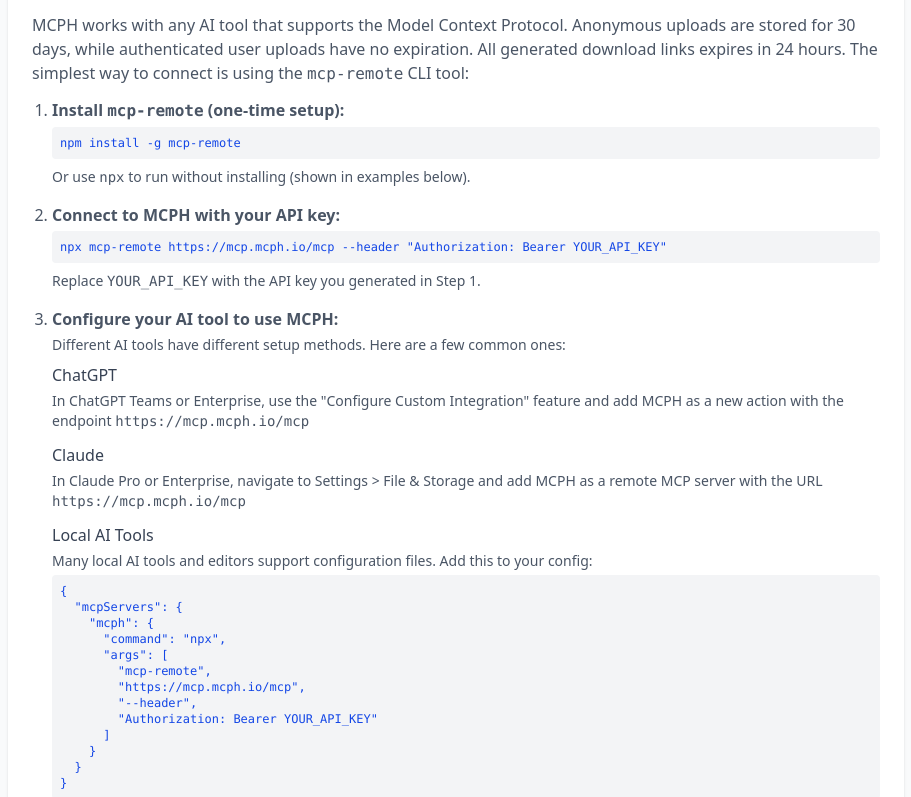
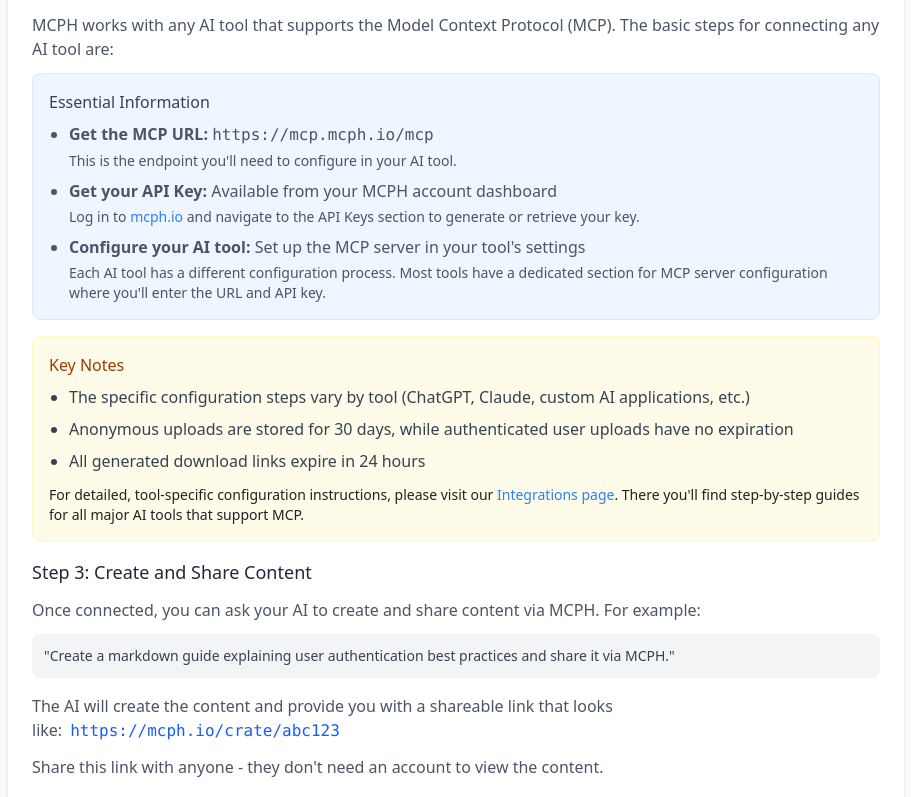
Before and after one commit to ravediamond/MCPH, a Next.js app: page /docs in a window 1280 px wide. Shown: the part 6063-6860 px from the top of the page, without its empty margins (184-1095 px from the left). Built offline with nearby package versions, Linux system fonts and the light colour scheme; no server answers.

Commit message:
feat: improve doc

```diff
--- a/app/docs/page.tsx
+++ b/app/docs/page.tsx
@@ -781,88 +781,78 @@
             Step 2: Connect Your AI Tool
           </h3>
           <p className="text-gray-600 mb-3">
-            MCPH works with any AI tool that supports the Model Context
-            Protocol. Anonymous uploads are stored for 30 days, while
-            authenticated user uploads have no expiration. All generated
-            download links expires in 24 hours. The simplest way to connect is
-            using the <code>mcp-remote</code> CLI tool:
+            MCPH works with any AI tool that supports the Model Context Protocol
+            (MCP). The basic steps for connecting any AI tool are:
           </p>
 
-          <ol className="list-decimal pl-5 text-gray-600 mb-4 space-y-4">
+          <div className="bg-blue-50 border border-blue-100 rounded-lg p-4 mb-4">
+            <h4 className="font-medium text-gray-700 mb-2">
+              Essential Information
+            </h4>
+            <ul className="list-disc pl-5 text-gray-600 space-y-2">
               <li>
-              <b>
-                Install <code>mcp-remote</code> (one-time setup):
-              </b>
-              <pre className="text-xs text-blue-700 bg-gray-100 p-2 rounded mt-1 mb-2">
-                npm install -g mcp-remote
-              </pre>
-              <p className="text-sm text-gray-600">
-                Or use <code>npx</code> to run without installing (shown in
-                examples below).
+                <b>Get the MCP URL:</b> <code>https://mcp.mcph.io/mcp</code>
+                <p className="text-sm text-gray-600 mt-1">
+                  This is the endpoint you'll need to configure in your AI tool.
                 </p>
               </li>
-
               <li>
-              <b>Connect to MCPH with your API key:</b>
-              <pre className="text-xs text-blue-700 bg-gray-100 p-2 rounded mt-1 mb-2">
-                npx mcp-remote https://mcp.mcph.io/mcp --header "Authorization:
-                Bearer YOUR_API_KEY"
-              </pre>
-              <p className="text-sm text-gray-600">
-                Replace <code>YOUR_API_KEY</code> with the API key you generated
-                in Step 1.
+                <b>Get your API Key:</b>{" "}
+                <span className="text-gray-600">
+                  Available from your MCPH account dashboard
+                </span>
+                <p className="text-sm text-gray-600 mt-1">
+                  Log in to{" "}
+                  <a
+                    href="https://mcph.io"
+                    className="text-blue-500 hover:underline"
+                  >
+                    mcph.io
+                  </a>{" "}
+                  and navigate to the API Keys section to generate or retrieve
+                  your key.
                 </p>
               </li>
+              <li>
+                <b>Configure your AI tool:</b>{" "}
+                <span className="text-gray-600">
+                  Set up the MCP server in your tool's settings
+                </span>
+                <p className="text-sm text-gray-600 mt-1">
+                  Each AI tool has a different configuration process. Most tools
+                  have a dedicated section for MCP server configuration where
+                  you'll enter the URL and API key.
+                </p>
+              </li>
+            </ul>
+          </div>
 
+          <div className="bg-yellow-50 border border-yellow-100 rounded-lg p-4 mb-4">
+            <h4 className="font-medium text-amber-800 mb-2">Key Notes</h4>
+            <ul className="list-disc pl-5 text-gray-700 space-y-2">
               <li>
-              <b>Configure your AI tool to use MCPH:</b>
-              <p className="text-gray-600 text-sm mb-2 mt-1">
-                Different AI tools have different setup methods. Here are a few
-                common ones:
-              </p>
-
-              <div className="mt-2 mb-3">
-                <p className="font-medium text-gray-700 mb-1">ChatGPT</p>
-                <p className="text-sm text-gray-600 mb-2">
-                  In ChatGPT Teams or Enterprise, use the "Configure Custom
-                  Integration" feature and add MCPH as a new action with the
-                  endpoint <code>https://mcp.mcph.io/mcp</code>
+                The specific configuration steps vary by tool (ChatGPT, Claude,
+                custom AI applications, etc.)
+              </li>
+              <li>
+                Anonymous uploads are stored for 30 days, while authenticated
+                user uploads have no expiration
+              </li>
+              <li>All generated download links expire in 24 hours</li>
+            </ul>
+            <p className="mt-3 text-sm">
+              For detailed, tool-specific configuration instructions, please
+              visit our{" "}
+              <Link
+                href="/integrations"
+                className="text-blue-500 hover:underline"
+              >
+                Integrations page
+              </Link>
+              . There you'll find step-by-step guides for all major AI tools
+              that support MCP.
             </p>
           </div>
-
-              <div className="mb-3">
-                <p className="font-medium text-gray-700 mb-1">Claude</p>
-                <p className="text-sm text-gray-600 mb-2">
-                  In Claude Pro or Enterprise, navigate to Settings {`>`} File &
-                  Storage and add MCPH as a remote MCP server with the URL{" "}
-                  <code>https://mcp.mcph.io/mcp</code>
-                </p>
-              </div>
-
-              <div className="mb-3">
-                <p className="font-medium text-gray-700 mb-1">Local AI Tools</p>
-                <p className="text-sm text-gray-600">
-                  Many local AI tools and editors support configuration files.
-                  Add this to your config:
-                </p>
-                <pre className="text-xs bg-gray-100 p-2 rounded mt-1 mb-2 text-blue-700 whitespace-pre-wrap">
-                  {`{
-  "mcpServers": {
-    "mcph": {
-      "command": "npx",
-      "args": [
-        "mcp-remote",
-        "https://mcp.mcph.io/mcp",
-        "--header",
-        "Authorization: Bearer YOUR_API_KEY"
-      ]
-    }
-  }
-}`}
-                </pre>
-              </div>
-            </li>
-          </ol>
 
           <h3 className="text-lg font-medium text-gray-800 mb-3">
             Step 3: Create and Share Content
```
Lines whose indentation alone changed are shown as unchanged.
